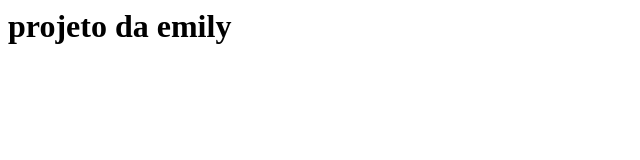
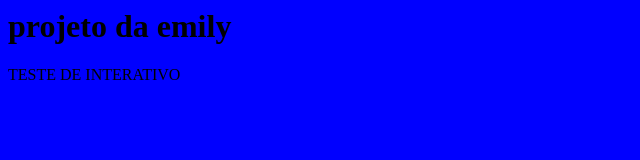
Before and after one commit to EmilyADS/test, a plain HTML site: page index.html in a window 1280 px wide. Shown: the whole page, without its empty margins (0-640 px from the left). Drawn offline with Linux system fonts and the light colour scheme.

Commit message:
inicio do design

```diff
--- /dev/null
+++ b/estilo.css
@@ -0,0 +1,3 @@
+body {
+    background-color: blue;
+}
--- a/index.html
+++ b/index.html
@@ -1,7 +1,12 @@
 <html>
-    <head>
-    </head>
-    <body>
-        <h1> projeto da emily</h1>
-    </body>
+
+<head>
+    <link rel="stylesheet" href="estilo.css">
+</head>
+
+<body>
+    <h1> projeto da emily</h1>
+    <p>TESTE DE INTERATIVO</p>
+</body>
+
 </html>
```
